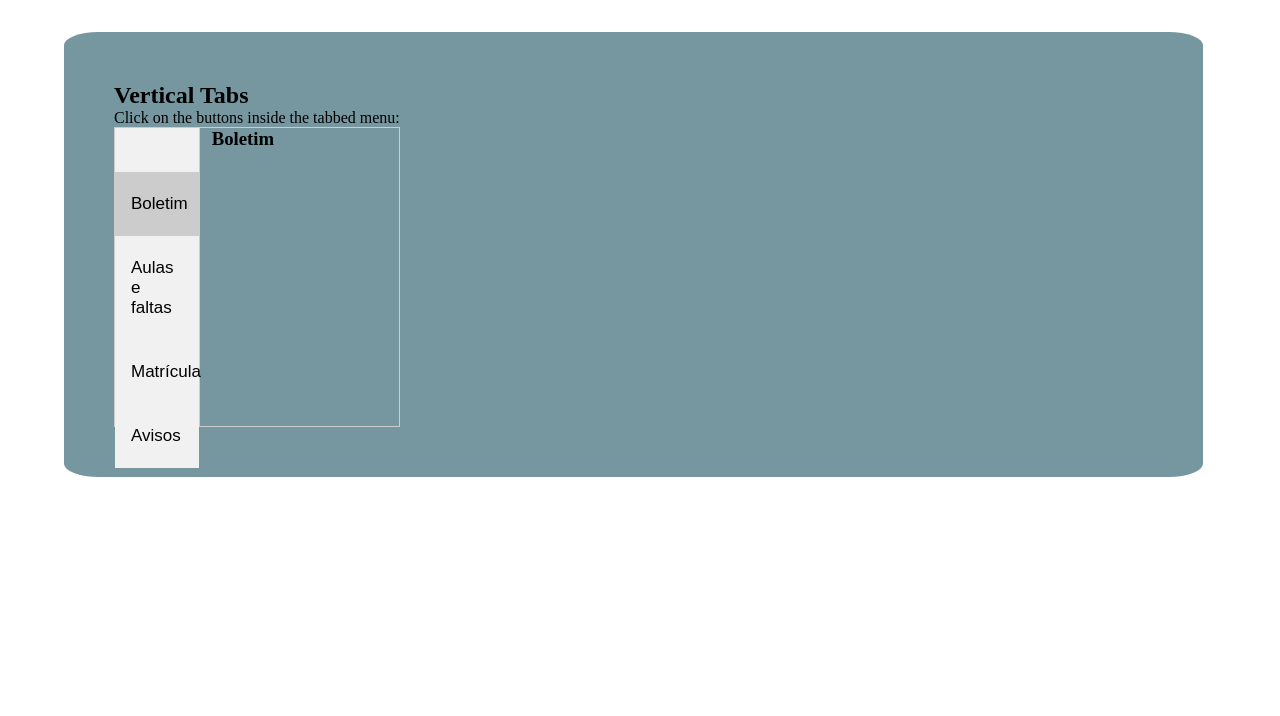
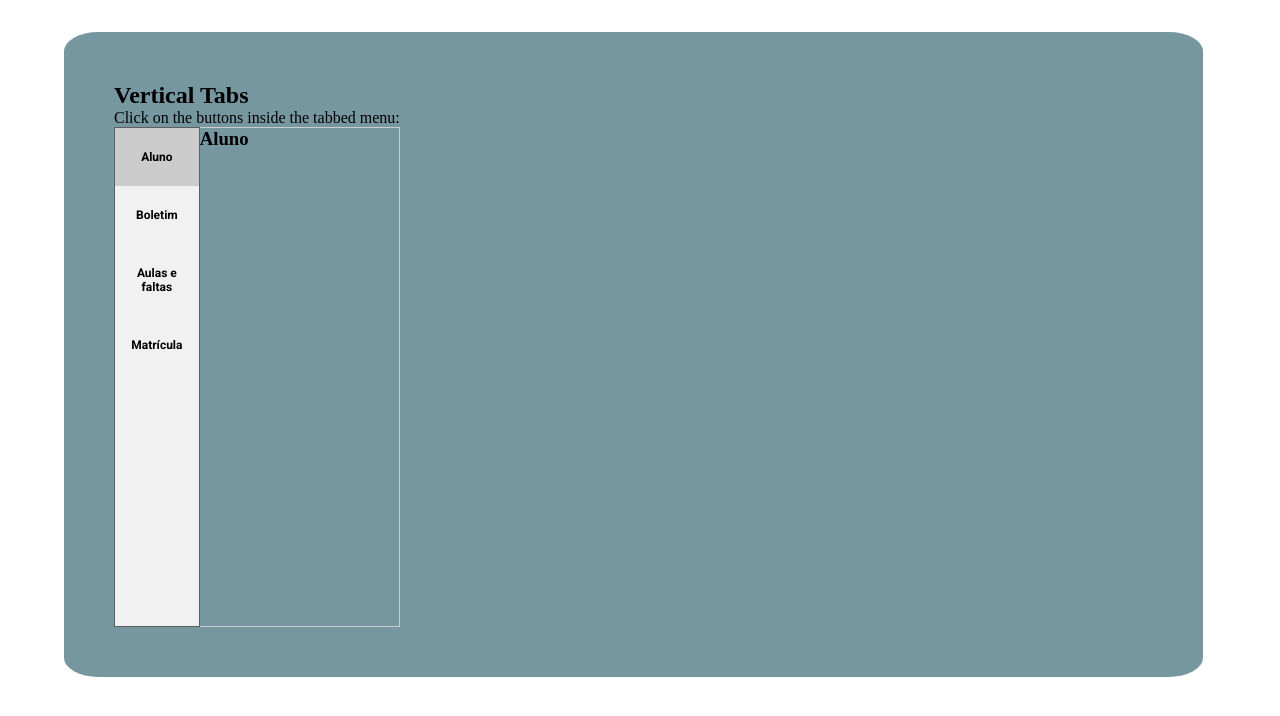
Before and after one commit to Samuelvmt/tccEtecia, a PHP site: page /aluno.php in a window 1280 px wide. Shown: the top 716 px of the page. Run offline with PHP 8.4, Linux system fonts and the light colour scheme; data comes from the database, SQL or seed files in the repository.

Commit message:
melhorando funcionalidades da página de alunos

```diff
--- a/etecia/aluno.php
+++ b/etecia/aluno.php
@@ -16,11 +16,15 @@
 <p>Click on the buttons inside the tabbed menu:</p>
 
 <div class="tab">
-  <button class="tablinks" onclick="openCity(event, 'Boletim')"></button>
-  <button class="tablinks" onclick="openCity(event, 'Boletim')" id="defaultOpen">Boletim</button>
-  <button class="tablinks" onclick="openCity(event, 'Paris')">Aulas e faltas</button>
+  <button class="tablinks" onclick="openCity(event, 'Aluno')" id="defaultOpen">Aluno</button>
+  <button class="tablinks" onclick="openCity(event, 'Boletim')" >Boletim</button>
+  <button class="tablinks" onclick="openCity(event, 'AulaseFaltas')">Aulas e faltas</button>
   <button class="tablinks" onclick="openCity(event, 'Matricula')">Matrícula</button>
-  <button class="tablinks" onclick="openCity(event, 'Tokyo')">Avisos</button>
+</div>
+
+<div id="Aluno" class="tabcontent">
+  <h3>Aluno</h3>
+
 </div>
 
 <div id="Boletim" class="tabcontent">
@@ -28,9 +32,9 @@
 
 </div>
 
-<div id="Paris" class="tabcontent">
-  <h3>Paris</h3>
-  <p>Paris is the capital of France.</p>
+<div id="AulaseFaltas" class="tabcontent">
+  <h3>Aulas e faltas</h3>
+  <p>Tokyo is the capital of Japan.</p>
 </div>
 
 <div id="Matricula" class="tabcontent">
@@ -89,10 +93,6 @@ $connect->close();
 </div>
 </div>
 
-<div id="Tokyo" class="tabcontent">
-  <h3>Tokyo</h3>
-  <p>Tokyo is the capital of Japan.</p>
-</div>
 </div>
 </main>
 </body>
--- a/etecia/css/styles.css
+++ b/etecia/css/styles.css
@@ -34,7 +34,7 @@ iframe {
 .etecia-link {
   text-transform: uppercase;
   text-decoration: none;
-  color: #d1530a;
+  color: #a89f9f;
 }
 
 .outros-link {
@@ -46,7 +46,7 @@ iframe {
 }
 
 .outros-link:hover {
-  color: rgba(241, 235, 240, 0.8);
+  color: rgba(243, 237, 242, 0.8);
   transition: color 0.2s;
 }
 
@@ -150,7 +150,7 @@ iframe {
   background-color: #fff;
 }
 
-.mSobre{
+.mSobre {
   background-color: rgb(226, 189, 25);
   margin: 2.5% 6% 0 5%;
   max-width: 1700px;
@@ -288,10 +288,8 @@ span.psw {
   }
 }
 
-
 /* Página aluno */
-
-.mAluno{
+.mAluno {
   background-color: rgb(118, 150, 160);
   margin: 2.5% 6% 0 5%;
   max-width: 1700px;
@@ -305,10 +303,10 @@ span.psw {
 /* estilo do tab */
 .tab {
   float: left;
-  border: 1px solid #ccc;
+  border: 1px solid #5f5e5e;
   background-color: #f1f1f1;
   width: 30%;
-  height: 300px;
+  height: 500px;
   font: 600 18px "Roboto", sans-serif;
 }
 
@@ -319,30 +317,30 @@ span.psw {
   color: black;
   padding: 22px 16px;
   width: 100%;
-  border: none;
+  border: 1px;
   outline: none;
-  text-align: left;
+  text-align: center;
   cursor: pointer;
   transition: 0.3s;
-  font-size: 17px;
+  font: 600 12px "Roboto", sans-serif;
 }
 
-/* Change background color of buttons on hover */
+/* Mudar cor dos botões ao passar o mouse */
 .tab button:hover {
   background-color: #ddd;
 }
 
-/* Create an active/current "tab button" class */
+/* Mudar a cor do botão selecionado */
 .tab button.active {
   background-color: #ccc;
 }
 
-/* Style the tab content */
+/* estilo do conteúdo do tab */
 .tabcontent {
-  float: left;
+  float: center;
   padding: 0px 12px;
   border: 1px solid #ccc;
-  width: 70%;
+  width: auto;
   border-left: none;
-  height: 300px;
+  height: 500px;
 }
--- a/etecia/login.php
+++ b/etecia/login.php
@@ -11,7 +11,7 @@
 </head>
 <body class="lBody">
   <main class="lMain">
-    <img src="images/logo.png" class="lLogo">
+    <img src="" class="lLogo">
 
     <form action="php/validacao.php" method="post"  class="lForm" style="background-color: rgba(0, 0, 0, 0.8);">
       <div class="imgcontainer">
```
